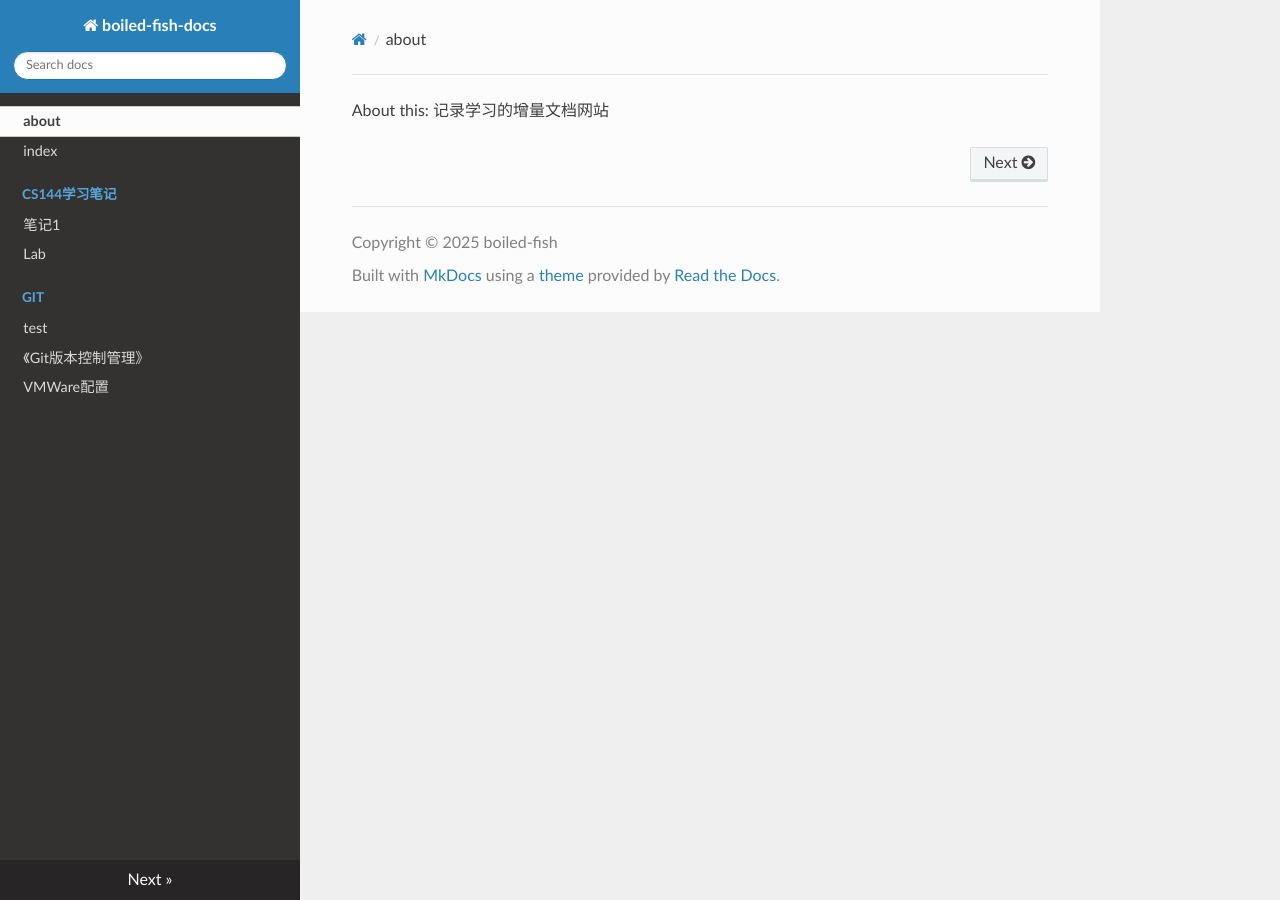
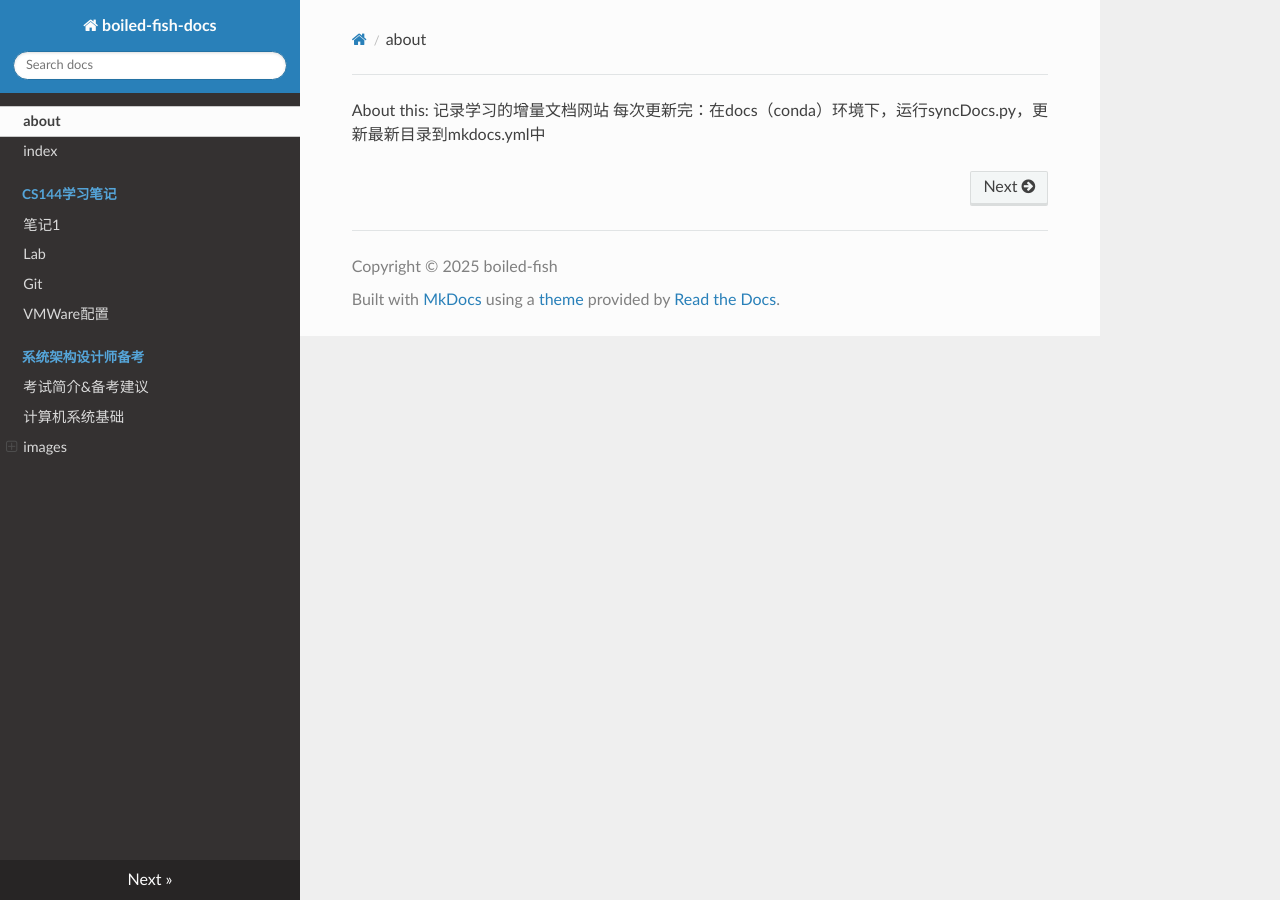
Before and after one commit to boiled-fish/boiled-fish.github.io, an MkDocs documentation site: the page built from docs/about.md, in a window 1280 px wide. Built offline with MkDocs 1.6.1, drawn with Linux system fonts in a browser that asks for light colours; nearby versions of some CDN libraries.

Commit message:
Start architecture designer exam prepare
Signed-off-by: boiled-fish <boiled_fish@outlook.com>

```diff
--- a/docs/about.md
+++ b/docs/about.md
@@ -1 +1,2 @@
 About this: 记录学习的增量文档网站
+每次更新完：在docs（conda）环境下，运行syncDocs.py，更新最新目录到mkdocs.yml中
--- a/mkdocs.yml
+++ b/mkdocs.yml
@@ -7,10 +7,26 @@ nav:
   - CS144学习笔记:
     - 笔记1: CS144学习笔记/笔记1.md
     - Lab: CS144学习笔记/Lab/check1.md
-  - Git:
-    - test: Git/test.md
-    - 《Git版本控制管理》: Git/《Git版本控制管理》.md
+  - Git: Git/《Git版本控制管理》.md
   - VMWare配置: VMWare配置/VPN网络配置.md
+  - 系统架构设计师备考:
+    - 考试简介&备考建议: 系统架构设计师备考/考试简介&备考建议.md
+    - 计算机系统基础: 系统架构设计师备考/计算机系统基础.md
+    - images:
+      - Pasted image 20260105132939: 系统架构设计师备考/images/Pasted image 20260105132939.png
+      - Pasted image 20260105164939: 系统架构设计师备考/images/Pasted image 20260105164939.png
+      - Pasted image 20260105165350: 系统架构设计师备考/images/Pasted image 20260105165350.png
+      - Pasted image 20260105173248: 系统架构设计师备考/images/Pasted image 20260105173248.png
+      - Pasted image 20260106094807: 系统架构设计师备考/images/Pasted image 20260106094807.png
+      - Pasted image 20260106110234: 系统架构设计师备考/images/Pasted image 20260106110234.png
+      - Pasted image 20260106111910: 系统架构设计师备考/images/Pasted image 20260106111910.png
+      - Pasted image 20260106112121: 系统架构设计师备考/images/Pasted image 20260106112121.png
+      - Pasted image 20260107091131: 系统架构设计师备考/images/Pasted image 20260107091131.png
+      - Pasted image 20260107092736: 系统架构设计师备考/images/Pasted image 20260107092736.png
+      - Pasted image 20260107095406: 系统架构设计师备考/images/Pasted image 20260107095406.png
+      - Pasted image 20260107101257: 系统架构设计师备考/images/Pasted image 20260107101257.png
+      - Pasted image 20260107102537: 系统架构设计师备考/images/Pasted image 20260107102537.png
+      - Pasted image 20260108145056: 系统架构设计师备考/images/Pasted image 20260108145056.png
 theme: readthedocs
 
 markdown_extensions:
```
Also changed, not shown: docs/Git/test.md (deleted, +0 -1 lines), docs/系统架构设计师备考/考试简介&备考建议.md (added, +28 -0 lines), docs/系统架构设计师备考/计算机系统基础.md (added, +561 -0 lines), docs/系统架构设计师备考/images/Pasted image 20260105132939.png (added), docs/系统架构设计师备考/images/Pasted image 20260105164939.png (added), docs/系统架构设计师备考/images/Pasted image 20260105165350.png (added), docs/系统架构设计师备考/images/Pasted image 20260105173248.png (added), docs/系统架构设计师备考/images/Pasted image 20260106094807.png (added), docs/系统架构设计师备考/images/Pasted image 20260106110234.png (added), docs/系统架构设计师备考/images/Pasted image 20260106111910.png (added), docs/系统架构设计师备考/images/Pasted image 20260106112121.png (added), docs/系统架构设计师备考/images/Pasted image 20260107091131.png (added), docs/系统架构设计师备考/images/Pasted image 20260107092736.png (added), docs/系统架构设计师备考/images/Pasted image 20260107095406.png (added), 3 more files, 1 other file.
